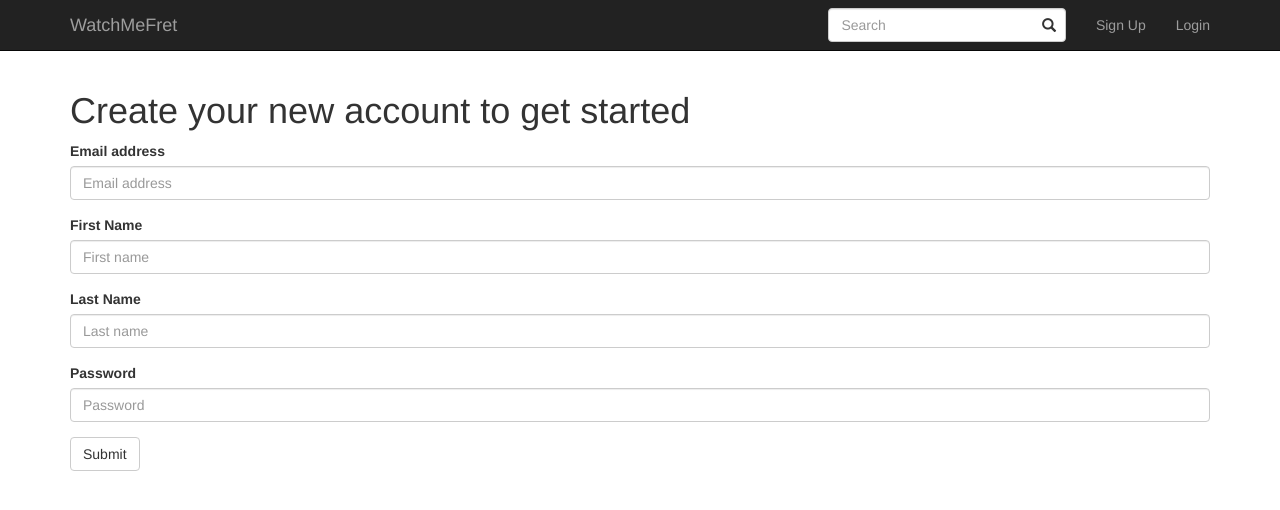
After one commit to bharbron/fretaggregator, a Flask app: page /signup in a window 1280 px wide. The commit adds this page. Shown: the top 510 px of the page. Run offline with Flask 2, Linux system fonts and the light colour scheme; some libraries are stand-ins or nearby versions.

Commit message:
Started working on signup view

```diff
--- a/fretaggregator/templates/base.html
+++ b/fretaggregator/templates/base.html
@@ -42,8 +42,13 @@
                 </div>
               </form>
             </li>
-            <li><a>Sign Up</a></li>
-            <li><a>Login</a></li>
+            {% if current_user.is_authenticated() %}
+            <li><a href="{{ url_for('add_get') }}"><span class="glyphicon glyphicon-plus"></span> Add Link</a></li>
+            <li><a href="{{ url_for('logout') }}"> Logout</a></li>
+            {% else %}
+            <li><a href="{{ url_for('signup_get') }}"> Sign Up</a></li>
+            <li><a href="{{ url_for('login_get') }}"> Login</a></li>
+            {% endif %}
           </ul>
         </div>
       </div>
--- /dev/null
+++ b/fretaggregator/templates/signup.html
@@ -0,0 +1,24 @@
+{% extends "base.html" %}
+{% block content %}
+<h1>Create your new account to get started</h1>
+
+<form role="form" method="POST">
+  <div class="form-group">
+    <label for="email">Email address</label>
+    <input type="email" class="form-control" id="email" name="email" placeholder="Email address" required>
+  </div>
+  <div class="form-group">
+    <label for="firstname">First Name</label>
+    <input type="text" class="form-control" id="firstname" name="firstname" placeholder="First name" required>
+  </div>
+  <div class="form-group">
+    <label for="lastname">Last Name</label>
+    <input type="text" class="form-control" id="lastname" name="lastname" placeholder="Last name" required>
+  </div>
+  <div class="form-group">
+    <label for="password">Password</label>
+    <input type="password" class="form-control" id="password" name="password" placeholder="Password" required>
+  </div>
+  <button type="submit" class="btn btn-default">Submit</button>
+</form>
+{% endblock %}
--- a/fretaggregator/views.py
+++ b/fretaggregator/views.py
@@ -66,3 +66,12 @@ def login_post():
 def logout():
   logout_user()
   return redirect(url_for("home"))
+
+@app.route("/signup", methods=["GET"])
+def signup_get():
+  """ Sign up a new user """
+  return render_template("signup.html")
+
+@app.route("/signup", methods=["POST"])
+def signup_post():
+  pass
```
